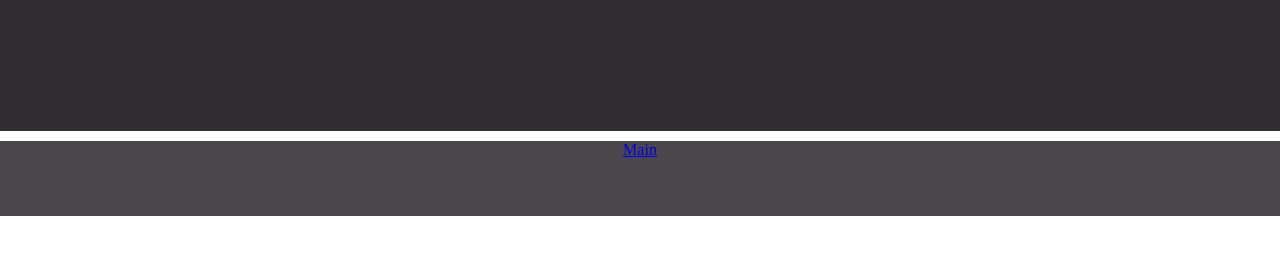
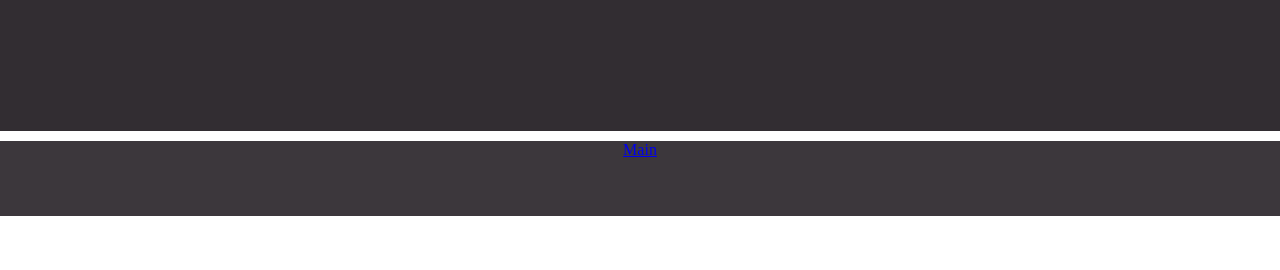
Before and after one commit to harru-P/harru-P.github.io, a plain HTML site: page index.html in a window 1280 px wide. Shown: the part 19-289 px from the top of the page. Drawn offline with Linux system fonts and the light colour scheme.

Commit message:
Update style.css

```diff
--- a/style.css
+++ b/style.css
@@ -10,5 +10,5 @@ body { margin: 0; padding: 0; }
 .Bottom-header {
     text-align: center;
     height: 75px;
-    background-color: rgb(75, 70, 75);
+    background-color: rgb(60, 55, 60);
 }
```
